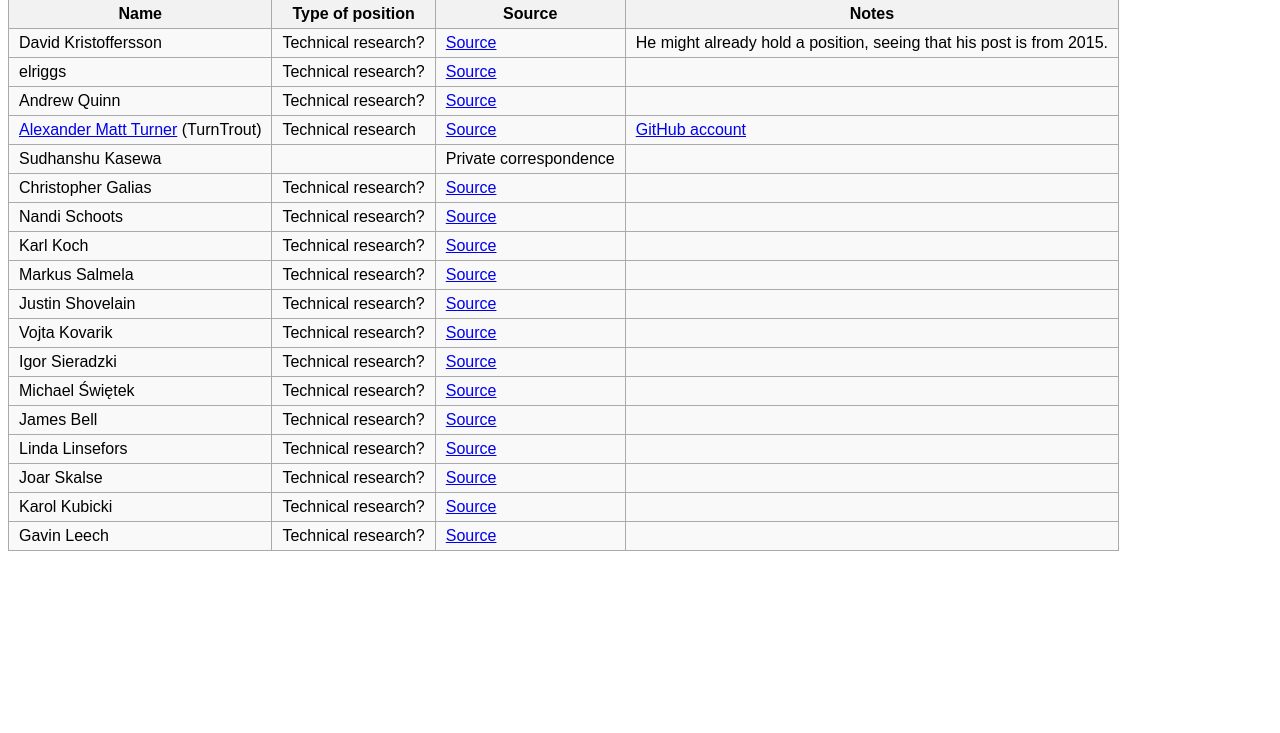
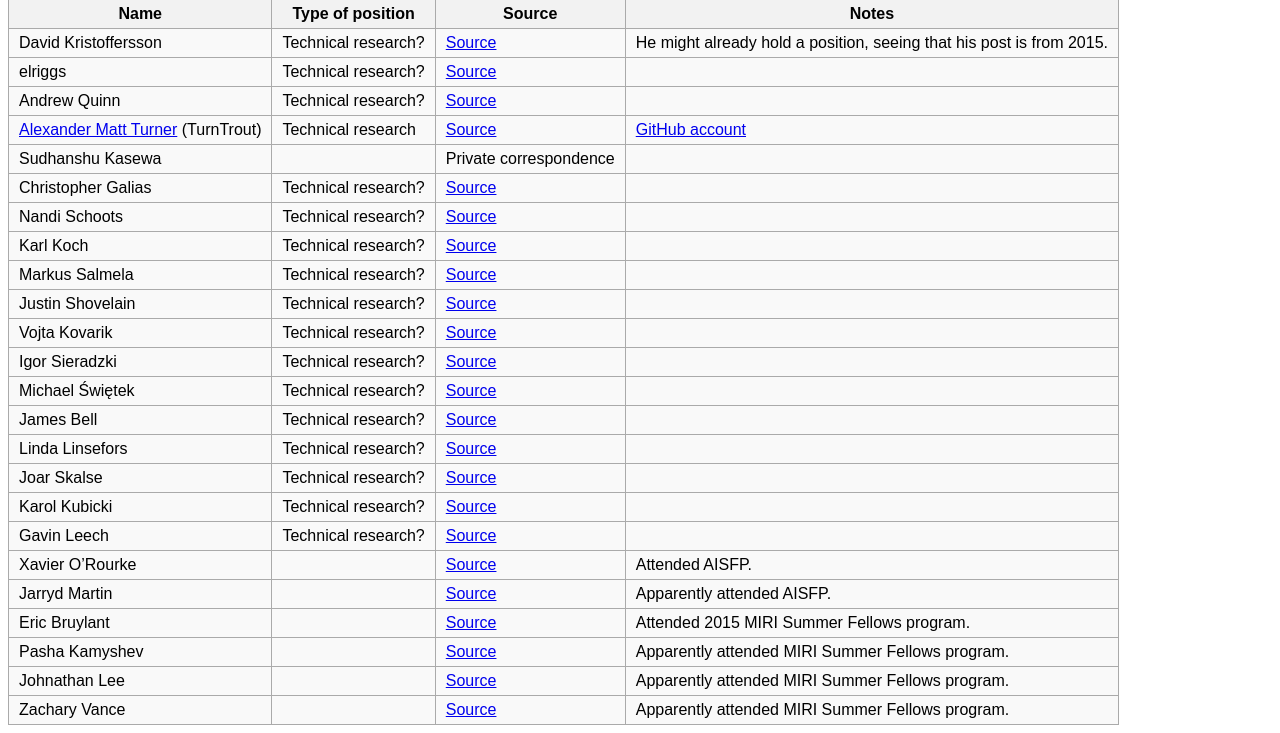
Before and after one commit to riceissa/aiwatch, a PHP site: page /upcoming-people/ in a window 1280 px wide. Shown: the part 177-910 px from the top of the page. Before the commit the page ends 728 px from the top, so only its background shows below. Run offline with PHP 8.4, Linux system fonts and the light colour scheme; some libraries are stand-ins or nearby versions.

Commit message:
add more people

```diff
--- a/access-portal/upcoming-people/index.php
+++ b/access-portal/upcoming-people/index.php
@@ -159,6 +159,42 @@
       </td>
       <td></td>
     </tr>
+    <tr>
+      <td>Xavier O’Rourke</td>
+      <td></td>
+      <td><a href="https://www.facebook.com/xavier.orourke92/posts/10156282761874312">Source</a></td>
+      <td>Attended AISFP.</td>
+    </tr>
+    <tr>
+      <td>Jarryd Martin</td>
+      <td></td>
+      <td><a href="https://www.facebook.com/xavier.orourke92/posts/10156282761874312?comment_id=10156283923089312&reply_comment_id=10156284497579312&comment_tracking=%7B%22tn%22%3A%22R4%22%7D">Source</a></td>
+      <td>Apparently attended AISFP.</td>
+    </tr>
+    <tr>
+      <td>Eric Bruylant</td>
+      <td></td>
+      <td><a href="http://www.rationality.org/studies/2016-case-studies#arbital">Source</a></td>
+      <td>Attended 2015 MIRI Summer Fellows program.</td>
+    </tr>
+    <tr>
+      <td>Pasha Kamyshev</td>
+      <td></td>
+      <td><a href="https://agentfoundations.org/item?id=543">Source</a></td>
+      <td>Apparently attended MIRI Summer Fellows program.</td>
+    </tr>
+    <tr>
+      <td>Johnathan Lee</td>
+      <td></td>
+      <td><a href="https://agentfoundations.org/item?id=543">Source</a></td>
+      <td>Apparently attended MIRI Summer Fellows program.</td>
+    </tr>
+    <tr>
+      <td>Zachary Vance</td>
+      <td></td>
+      <td><a href="https://agentfoundations.org/item?id=543">Source</a></td>
+      <td>Apparently attended MIRI Summer Fellows program.</td>
+    </tr>
   </tbody>
 </table>
 
```
